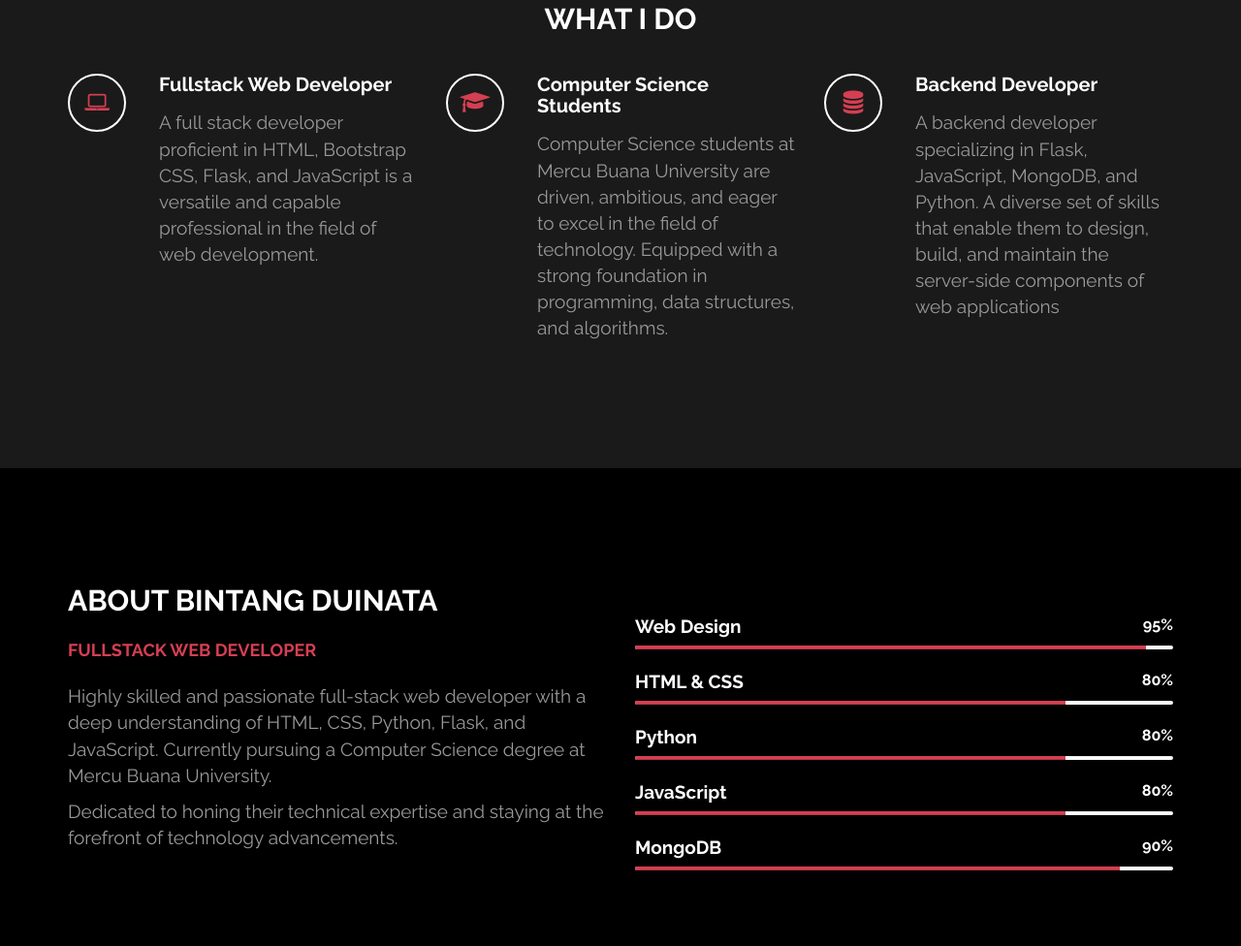
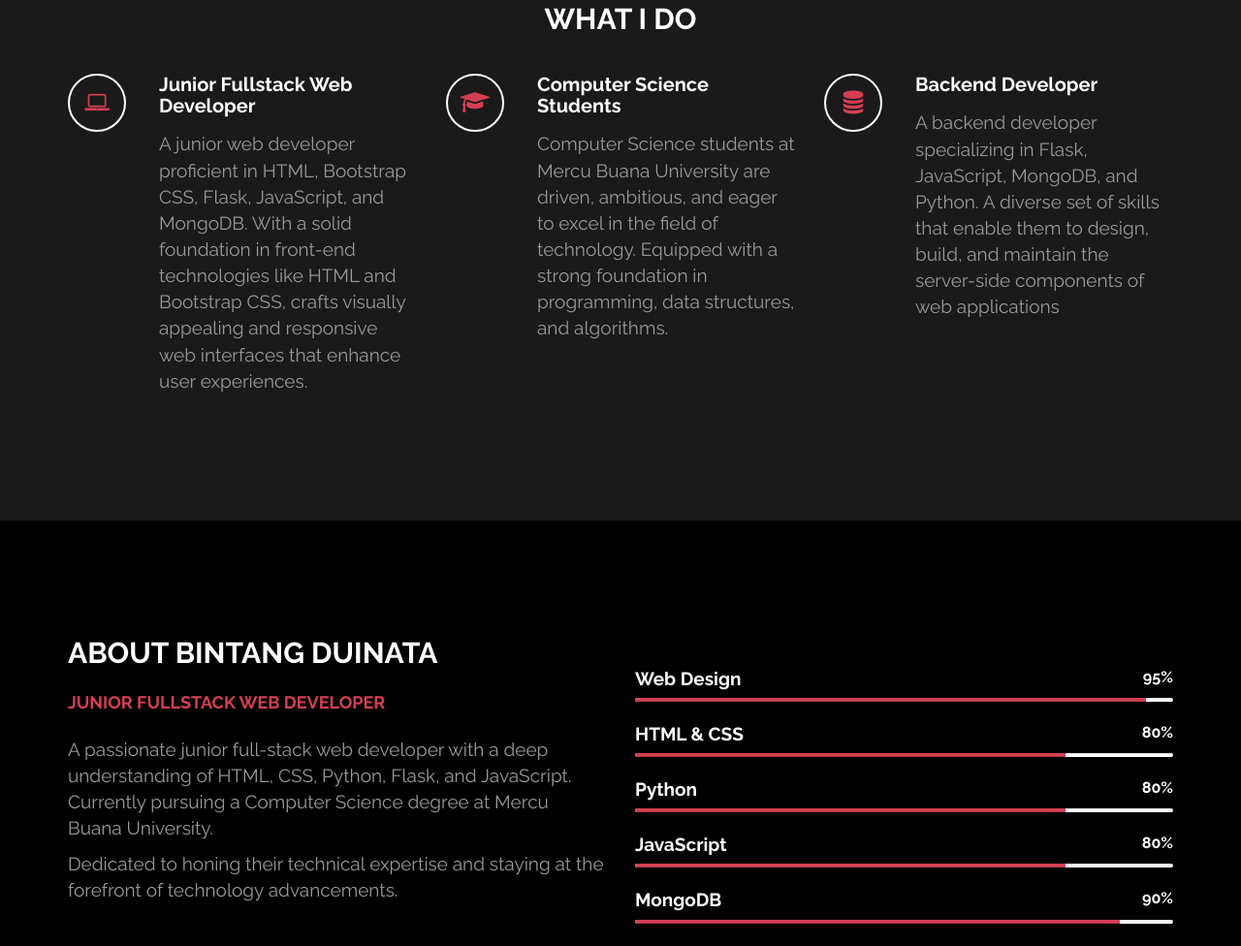
Before and after one commit to foxxesource/Portfolio, a plain HTML site: page index.html in a window 1280 px wide. Shown: the part 771-1747 px from the top of the page at 97% size. Drawn offline with nearby package versions, Linux system fonts and the light colour scheme.

Commit message:
update desc

```diff
--- a/index.html
+++ b/index.html
@@ -42,7 +42,7 @@
 					<div class="col-md-8 wow fadeIn" data-wow-delay="0.9s">
 						<h3>Personal Portfolio</h3>
 						<h1>Bintang Duinata</h1>
-						<h2 class="rotate">FULLSTACK WEB DEVELOPER, PROJECT LEADER, BACKEND DEVELOPER</h2>
+						<h2 class="rotate">JUNIOR FULLSTACK WEB DEVELOPER, PROJECT LEADER</h2>
 						<p>An technology enthusiast and mastering programming languages related to web development,
 							currently im still learning more of programming languages in college and other sources</p>
 						<a href="#work" class="btn btn-default smoothScroll wow fadeInUp" data-wow-delay="1s">Get
@@ -70,9 +70,11 @@
 								<i class="fa fa-laptop"></i>
 							</div>
 							<div class="media-body">
-								<h3 class="media-heading">Fullstack Web Developer</h3>
-								<p>A full stack developer proficient in HTML, Bootstrap CSS, Flask, and JavaScript is a
-									versatile and capable professional in the field of web development.</p>
+								<h3 class="media-heading">Junior Fullstack Web Developer</h3>
+								<p>A junior web developer proficient in HTML, Bootstrap CSS, Flask, JavaScript, and
+									MongoDB. With a solid foundation in front-end technologies like HTML and Bootstrap
+									CSS, crafts visually appealing and responsive web interfaces that
+									enhance user experiences.</p>
 							</div>
 						</div>
 					</div>
@@ -116,8 +118,8 @@
 				<div class="row">
 					<div class="col-md-6 col-xs-11 wow fadeInLeft" data-wow-delay="0.9s">
 						<h2>ABOUT BINTANG DUINATA</h2>
-						<h4>FULLSTACK WEB DEVELOPER</h4>
-						<p>Highly skilled and passionate full-stack web developer with a deep understanding of HTML,
+						<h4>JUNIOR FULLSTACK WEB DEVELOPER</h4>
+						<p> A passionate junior full-stack web developer with a deep understanding of HTML,
 							CSS, Python, Flask, and JavaScript. Currently pursuing a Computer Science degree at Mercu
 							Buana University.</p>
 						<p>Dedicated to honing their technical expertise and staying at the forefront of technology
```
